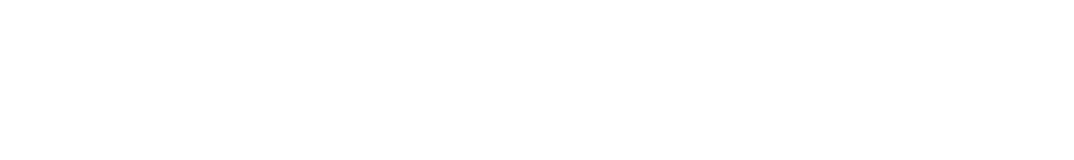
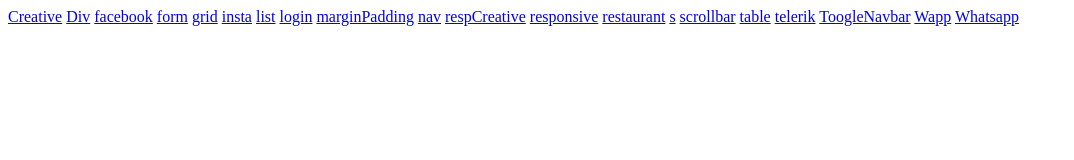
Before and after one commit to Amit-A0/PracticeHtml, a plain HTML site: page index.html in a window 1280 px wide. Shown: the whole page, without its empty margins (0-1074 px from the left). Drawn offline with Linux system fonts and the light colour scheme.

Commit message:
Update index.html

```diff
--- a/index.html
+++ b/index.html
@@ -1,8 +1,32 @@
-<html>
-  <head>
+<!DOCTYPE html>
+<html lang="en">
+<head>
+    <meta charset="UTF-8">
+    <meta name="viewport" content="width=device-width, initial-scale=1.0">
     <title>Learning Html</title>
-  </head>
-  <body>
-    <a href="../"></a>
-  </body>
+</head>
+<body>
+    <a href="HTML/creative.html">Creative</a>
+    <a href="div.html">Div</a>
+    <a href="facebook.html">facebook</a>
+    <a href="form.html">form</a>
+    <a href="grid.html">grid</a>
+    <a href="insta.html">insta</a>
+    <a href="list.html">list</a>
+    <a href="login.html">login</a>
+    <a href="marginPadding.html">marginPadding</a>
+    <a href="nav.html">nav</a>
+    <a href="respCreative.html">respCreative</a>
+    <a href="responsive.html">responsive</a>
+    <a href="restaurant.html">restaurant</a>
+    <a href="s.html">s</a>
+    <a href="scrollbar.html">scrollbar</a>
+    <a href="shopify.html"></a>
+    <a href="table.html">table</a>
+    <a href="telerik.html">telerik</a>
+    <a href="ToogleNavbar.html">ToogleNavbar</a>
+    <a href="Wapp.html">Wapp</a>
+    <a href="Whatsapp.html">Whatsapp</a>
+
+</body>
 </html>
```
